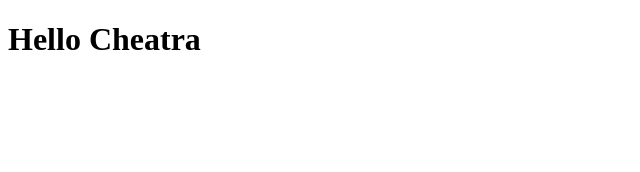
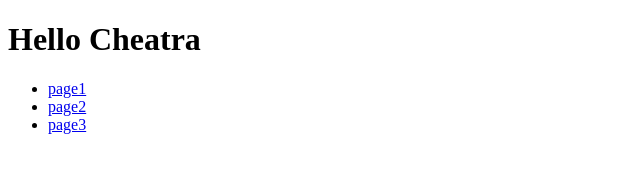
Before and after one commit to SocheatLun/startBranch, a plain HTML site: page index.html in a window 1280 px wide. Shown: the whole page, without its empty margins (0-640 px from the left). Drawn offline with Linux system fonts and the light colour scheme.

Commit message:
crate list of page

```diff
--- a/index.html
+++ b/index.html
@@ -8,5 +8,10 @@
 </head>
 <body>
     <h1>Hello Cheatra</h1>
+    <ul>
+        <li><a href="#">page1</a></li>
+        <li><a href="#">page2</a></li>
+        <li><a href="#">page3</a></li>
+    </ul>
 </body>
 </html>
```
